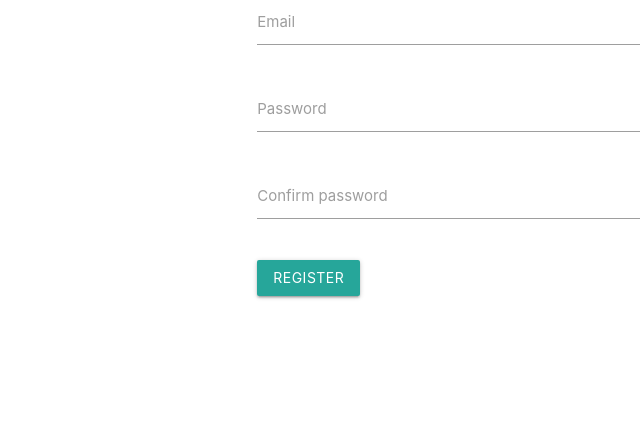
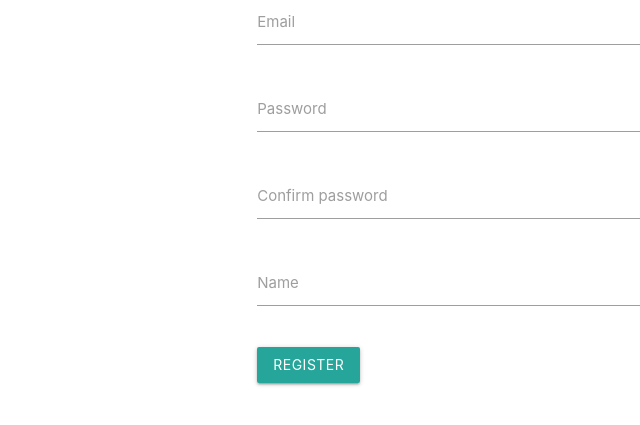
Before and after one commit to DavidMares22/node-practice, a Node server app: page /auth/login in a window 1280 px wide, after a click on "REGISTER". Shown: the part 319-744 px from the top of the page, without its empty margins (170-810 px from the left). Run offline with Node 20, Linux system fonts and the light colour scheme; some libraries are stand-ins or nearby versions.

Commit message:
registration

```diff
--- a/models/user.js
+++ b/models/user.js
@@ -6,6 +6,10 @@ const userSchema = new Schema({
     require: true,
   },
   name: {
+    type: String,
+    required: true,
+  },
+  password: {
     type: String,
     required: true,
   },
--- a/routes/auth.js
+++ b/routes/auth.js
@@ -27,4 +27,24 @@ router.post("/login", async (req, res) => {
   });
 });
 
+router.post('/register', async (req, res) => {
+  try {
+    // console.log(req.body);
+    const {email, password, confirm, name} = req.body
+    const candidate = await User.findOne({ email })
+
+    if (candidate) {
+      res.redirect('/auth/login#register')
+    } else {
+      const user = new User({
+        email, name, password, cart: {items: []}
+      })
+      await user.save()
+      res.redirect('/auth/login#login')
+    }
+  } catch (e) {
+    console.log(e)
+  }
+})
+
 module.exports = router;
--- a/views/auth/login.hbs
+++ b/views/auth/login.hbs
@@ -30,19 +30,25 @@
         <div class="input-field">
           <input id="remail" name="email" type="email" class="validate" required>
           <label for="remail">Email</label>
-          <span class="helper-text" data-error="Введите email"></span>
+          <span class="helper-text" data-error="Enter your email"></span>
         </div>
 
         <div class="input-field">
           <input id="rpassword" name="password" type="password" class="validate" required>
           <label for="rpassword">Password</label>
-          <span class="helper-text" data-error="Введите пароль"></span>
+          <span class="helper-text" data-error="Enter password"></span>
         </div>
 
          <div class="input-field">
           <input id="confirm" name="confirm" type="password" class="validate" required>
           <label for="confirm">Confirm password</label>
-          <span class="helper-text" data-error="Введите пароль"></span>
+          <span class="helper-text" data-error="Confirm your password"></span>
+        </div>
+
+         <div class="input-field">
+          <input id="name" name="name" type="text" class="validate" required>
+          <label for="name">Name</label>
+          <span class="helper-text" data-error="Enter your name"></span>
         </div>
 
         <button class="btn btn-primary" type="submit">Register</button>
--- a/views/index.hbs
+++ b/views/index.hbs
@@ -1,6 +1,6 @@
 
 <h1>Home page</h1>
-<p>section 5 - video 7</p>
+<p>section 5 - video 8</p>
 
 
  <p>isAuth {{isAuth}}</p>
```
